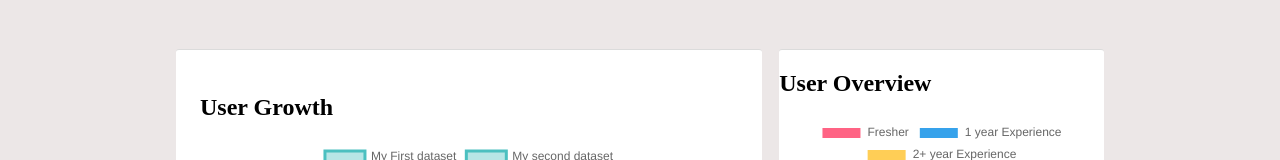
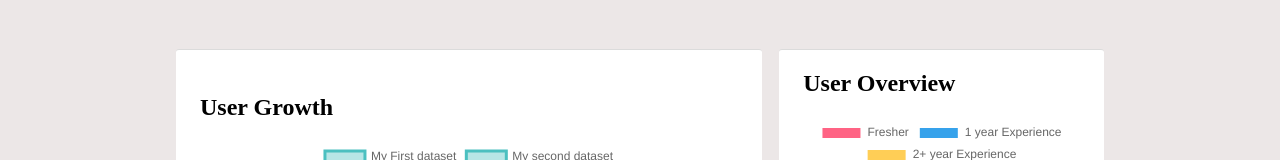
Before and after one commit to saurabhkanswal/dashboard-ui, a React (Create React App) app: page / in a window 1280 px wide. Shown: the part 390-550 px from the top of the page. Built offline with nearby package versions, Linux system fonts and the light colour scheme.

Commit message:
Update Pie.js

```diff
--- a/src/component/Pie.js
+++ b/src/component/Pie.js
@@ -26,7 +26,7 @@ const Piee = ()=>{
     const displayName= 'Pie'
     return(
         <div>
-        <h2>User Overview</h2>
+        <h2 style={{paddingLeft: '1em'}}>User Overview</h2>
         <Pie data={data} />
       </div>
     );
```
